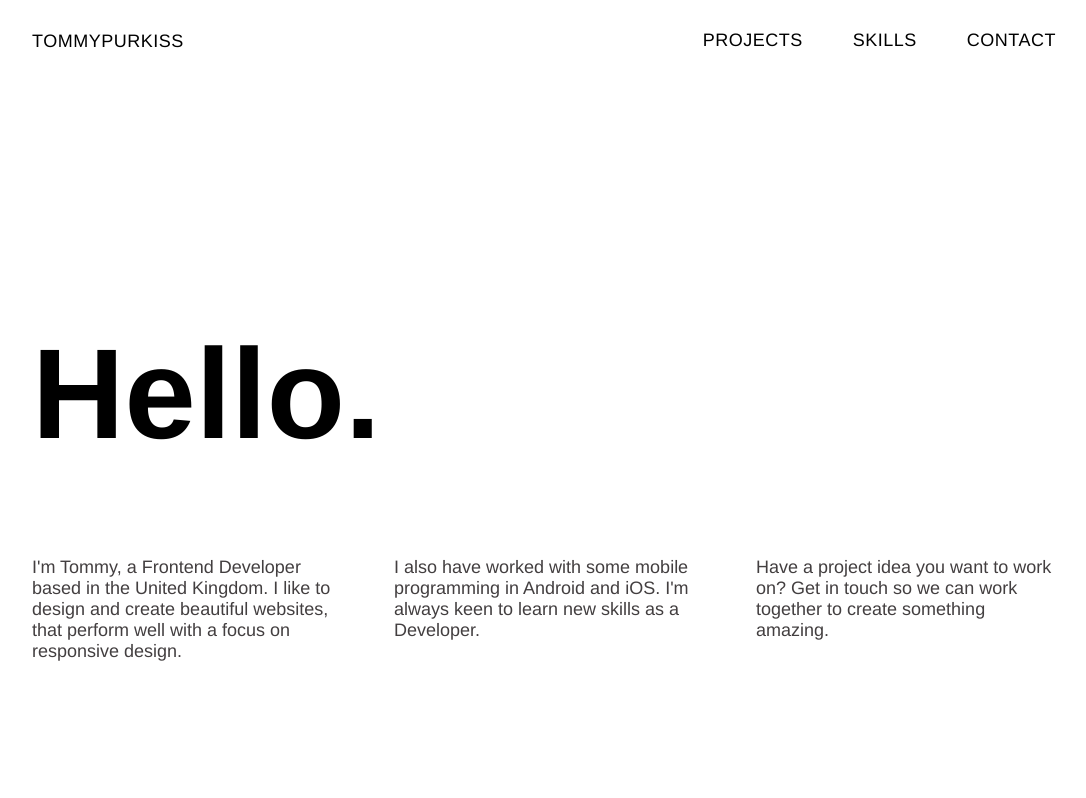
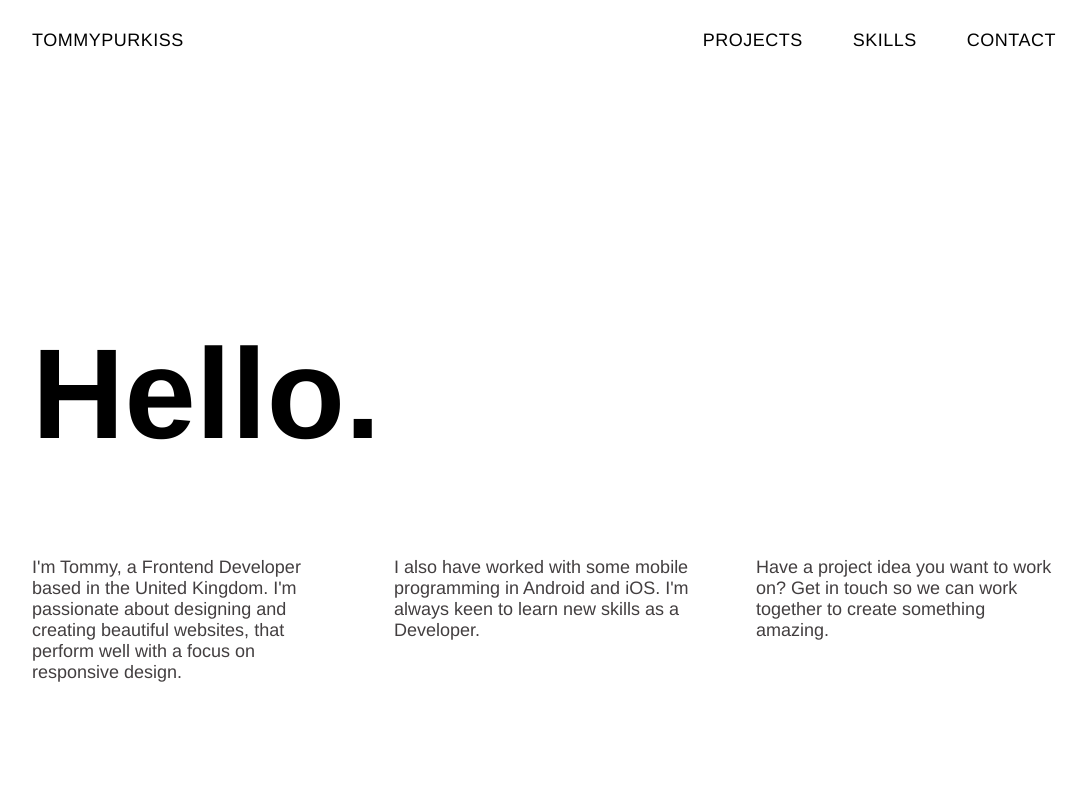
Before and after one commit to Tommypurkiss/react-portfolio, a React (Create React App) app: page / in a window 1280 px wide. Shown: the top 798 px of the page, without its empty margins (96-1182 px from the left). Built offline with nearby package versions, Linux system fonts and the light colour scheme.

Commit message:
removed linked from tommypurkiss logo, changed text on first paragraph on welcome section

```diff
--- a/src/components/Header.js
+++ b/src/components/Header.js
@@ -20,7 +20,8 @@ export default function Header() {
         <div className="Header-div">
             <header className="Header">
             <div className="logo">
-                <a href="#">tommypurkiss</a>
+                {/* <a href="#">tommypurkiss</a> */}
+                tommypurkiss
             </div>
             <span className="menu-btn hidden" onClick={openNav}>&#9776;</span>
             <nav>
--- a/src/components/Header.scss
+++ b/src/components/Header.scss
@@ -1,5 +1,7 @@
 
 .Header-div {
+
+
 
 .Header {
     height: 80px;
@@ -11,19 +13,24 @@
     .logo {
         float: left;
         font-size: 20px;
-
-        a {
-            text-decoration: none;
+        text-decoration: none;
             color: black;
             text-transform: uppercase;
             letter-spacing: 0.5px;
             font-size: 18px;
 
-            &:hover {
+        // a {
+        //     text-decoration: none;
+        //     color: black;
+        //     text-transform: uppercase;
+        //     letter-spacing: 0.5px;
+        //     font-size: 18px;
 
-                color: #989ca6;
-            }
-        }
+            // &:hover {
+
+            //     color: #989ca6;
+            // }
+        // }
 
     }
 
--- a/src/components/MainContent.js
+++ b/src/components/MainContent.js
@@ -6,6 +6,9 @@ import './MainContent.scss'
 
 
 export default function MainContent() {
+
+
+
 
 
 
@@ -19,7 +22,7 @@ export default function MainContent() {
                 <div className="welcome-text-container row">
                     <div className="text text-one">
                         <p>
-                            I'm Tommy, a Frontend Developer based in the United Kingdom. I like to design and create beautiful websites, that perform well with a focus on responsive design.
+                            I'm Tommy, a Frontend Developer based in the United Kingdom. I'm passionate about designing and creating beautiful websites, that perform well with a focus on responsive design.
                         </p>
                     </div>
                     <div className="text text-two">
@@ -33,6 +36,7 @@ export default function MainContent() {
                         </p>
                     </div>
                 </div>
+
             </section>
 
             <hr></hr>
--- a/src/components/MainContent.scss
+++ b/src/components/MainContent.scss
@@ -222,6 +222,15 @@
         }
     }
 
+
+    .buttonScrollDiv {
+
+        position: fixed;
+        bottom: 10px;
+        right: 10px;
+        z-index: 999;
+        background-color: blue;
+    }
 
 }
 
```
